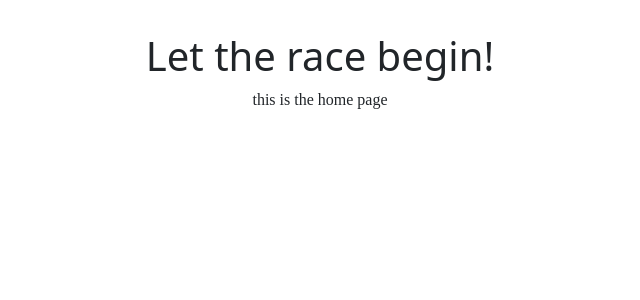
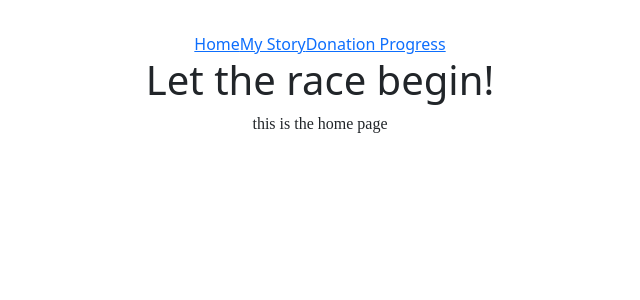
Before and after one commit to miray15/Marathon-React, a React (Vite) app: page / in a window 1280 px wide. Shown: the top 300 px of the page, without its empty margins (320-960 px from the left). Built offline with nearby package versions, Linux system fonts and the light colour scheme.

Commit message:
add header to home page

```diff
--- a/src/App.jsx
+++ b/src/App.jsx
@@ -1,10 +1,12 @@
 import "./App.css";
 import { Content } from "./Content";
+import { Header } from "./Header";
 
 function App() {
   return (
     <>
       <div>
+        <Header />
         <Content />
       </div>
     </>
--- /dev/null
+++ b/src/Header.jsx
@@ -0,0 +1,24 @@
+export function Header() {
+  return (
+    <div>
+      <nav>
+        <div className="navbar_home">
+          <a href="#" className="home__page_navbar">
+            Home
+          </a>
+          <a href="#" className="home__page_navbar">
+            My Story
+          </a>
+          <a href="#" className="home__page_navbar">
+            Donation Progress
+          </a>
+        </div>
+        <a href="#" className="burger">
+          <div className="burger-line"></div>
+          <div className="burger-line"></div>
+          <div className="burger-line"></div>
+        </a>
+      </nav>
+    </div>
+  );
+}
```
Also changed, not shown: src/index.css (line endings or trailing spaces).
